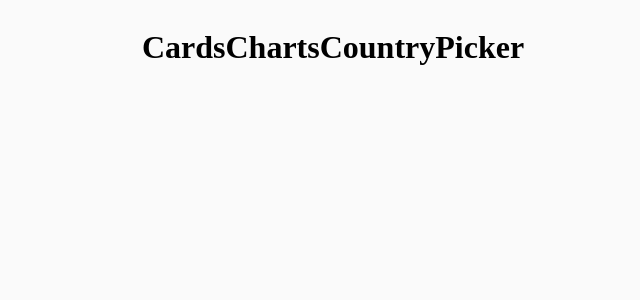
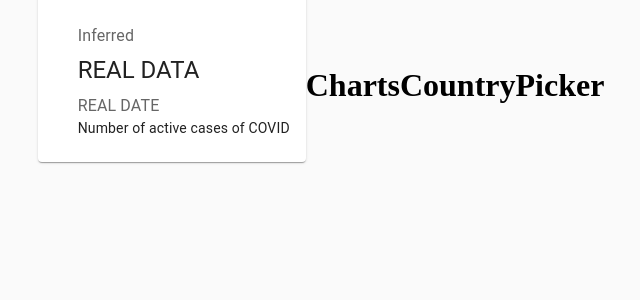
Before and after one commit to phamvinhquang97/covid19-tracker-application, a React (Create React App) app: page / in a window 1280 px wide. Shown: the top 300 px of the page, without its empty margins (307-947 px from the left). Built offline with nearby package versions, Linux system fonts and the light colour scheme; no server answers.

Commit message:
install UI library and display data in Card

```diff
--- a/package.json
+++ b/package.json
@@ -3,6 +3,9 @@
   "version": "0.1.0",
   "private": true,
   "dependencies": {
+    "@emotion/react": "^11.10.5",
+    "@emotion/styled": "^11.10.5",
+    "@mui/material": "^5.10.17",
     "@testing-library/jest-dom": "^5.16.5",
     "@testing-library/react": "^13.4.0",
     "@testing-library/user-event": "^13.5.0",
--- a/src/components/Cards/Cards.jsx
+++ b/src/components/Cards/Cards.jsx
@@ -1,14 +1,36 @@
 import React from 'react'
-
+import Card from '@mui/material/Card';
+import CardActions from '@mui/material/CardActions';
+import CardContent from '@mui/material/CardContent';
+import Button from '@mui/material/Button';
+import Typography from '@mui/material/Typography';
+import Grid from '@mui/material/Grid';
+import styles from './Cards.module.css'
 //Using functional component
 const Cards = () =>{
 
     return (
-        <div>
-            <h1>Cards</h1>
+        <div className={styles.container}>
+            {/* All of Grid item */}
+            <Grid container spacing={3} justify="center">
+                {/* design for one specific grid item */}
+                <Grid item component={Card}>
+                    {/* Card content */}
+                    <CardContent>
+                        {/* Typography - Text on card content */}
+                        <Typography color="textSecondary" gutterBottom>Inferred</Typography>
+                        <Typography variant="h5" gutterBottom>REAL DATA</Typography>
+                        <Typography color= "textSecondary">REAL DATE</Typography>
+                        <Typography variant="body2" >Number of active cases of COVID</Typography>
+                    </CardContent>
+
+                </Grid>
+
+            </Grid>
+
         </div>
 
-    )
+    );
 }
 
 
```
Also changed, not shown: 1 other file (tests, documents, lock files or other folders).
